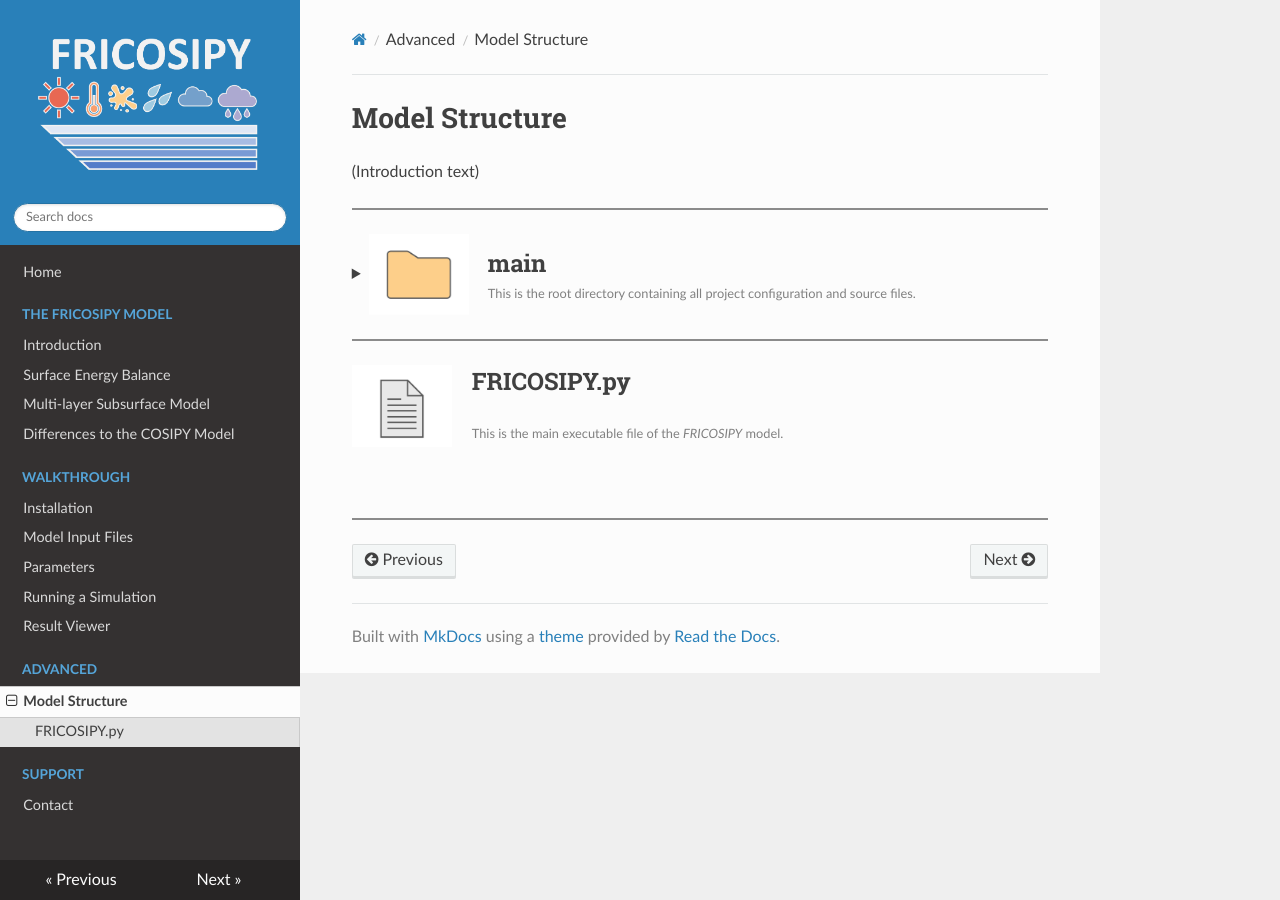
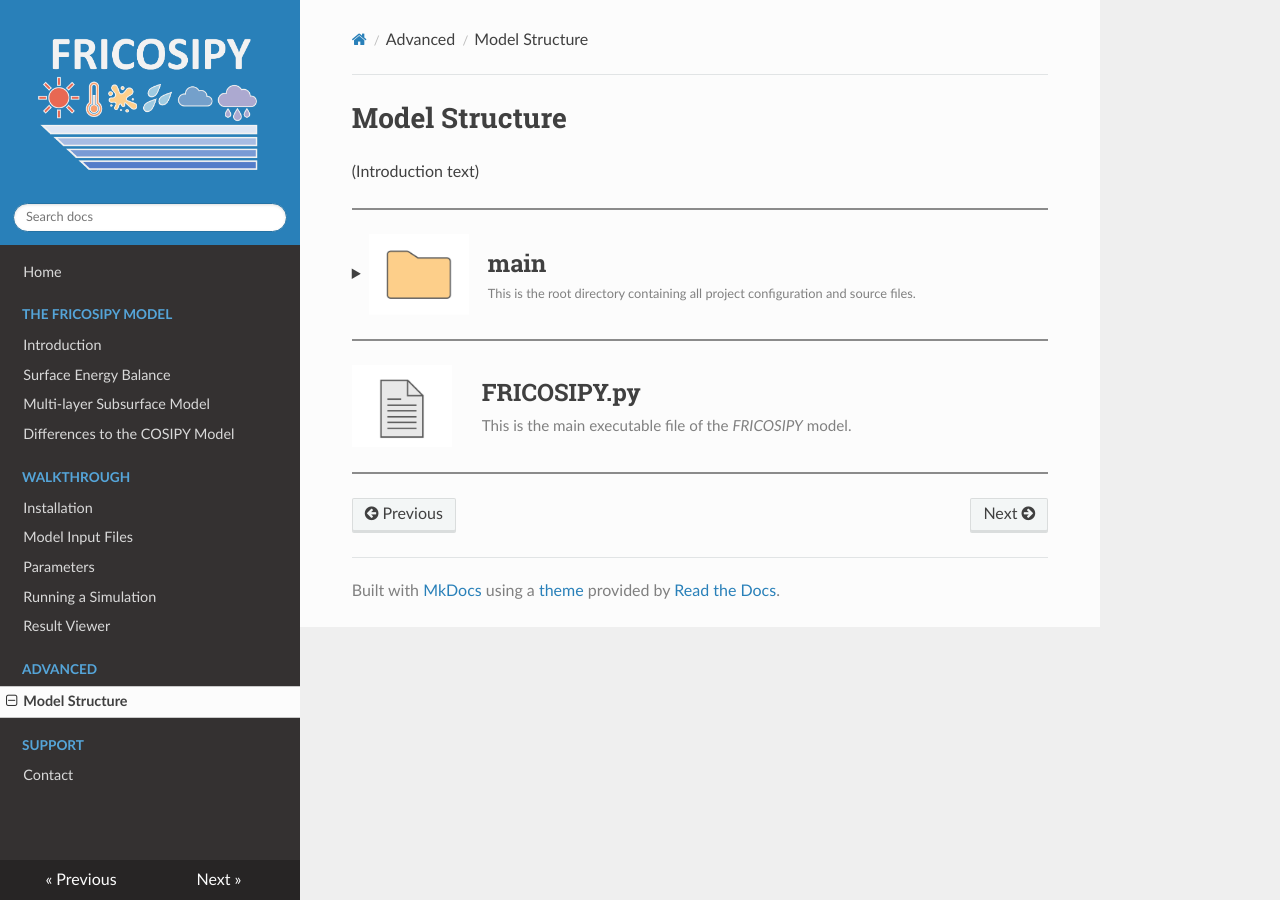
Before and after one commit to MarcusGastaldello/FRICOSIPY, an MkDocs documentation site: the page built from docs/model_structure.md, in a window 1280 px wide. Built offline with MkDocs 1.6.1, drawn with Linux system fonts in a browser that asks for light colours.

Commit message:
Update model_structure.md

```diff
--- a/docs/model_structure.md
+++ b/docs/model_structure.md
@@ -31,11 +31,19 @@
 
 <hr style="height:2px; background-color:#8b8b8b; border:none;" />
 
-<img src="https://github.com/MarcusGastaldello/FRICOSIPY/raw/main/docs/icons/Python.png" width="100" align="left" style="margin-right: 20px;">
+<div style="display: table; width: 100%; margin-bottom: 25px;">
+    <div style="display: table-cell; vertical-align: middle; width: 115px;">
+        <img src="https://github.com/MarcusGastaldello/FRICOSIPY/raw/main/docs/icons/Python.png"
+             width="100"
+             style="display: block;">
+    </div>
 
-## FRICOSIPY.py
-<small style="color: gray;">This is the main executable file of the *FRICOSIPY* model.</small>
-
-<br clear="left">
+    <div style="display: table-cell; vertical-align: middle; padding-left: 15px;">
+        <h2 style="margin: 0; padding: 0;">FRICOSIPY.py</h2>
+        <div style="height: 10px;"></div> <small style="display: block; color: gray; font-size: 0.95em;">
+            This is the main executable file of the <i>FRICOSIPY</i> model.
+        </small>
+    </div>
+</div>
 
 <hr style="height:2px; background-color:#8b8b8b; border:none;" />
```
